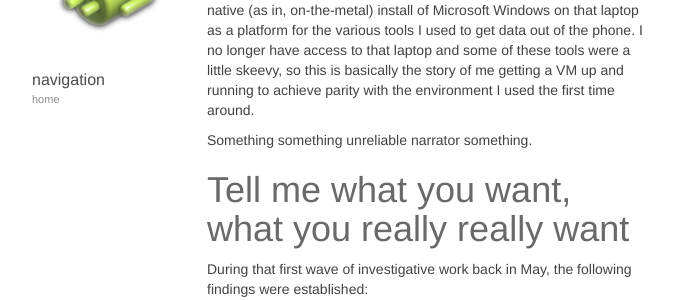
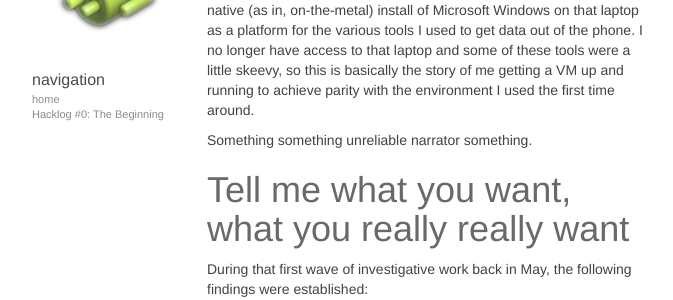
Before and after one commit to mattboyer/PYaffs, a Jekyll site: the page built from _posts/2014-07-16-Hacklog#1.md, in a window 1280 px wide and 900 px high. Shown: the part 340-640 px from the top of the window, without its empty margins (273-946 px from the left). Built offline with Jekyll 4.4.1, drawn with Linux system fonts in a browser that asks for light colours; nearby versions of some CDN libraries; library files that are not in the unit come from our copies; Markdown is read by kramdown in place of the engine named in the settings.

Commit message:
Layout fixes and x-post linkage

```diff
--- a/_layouts/default.html
+++ b/_layouts/default.html
@@ -3,7 +3,7 @@
     <head>
         <meta charset="utf-8">
         <meta http-equiv="X-UA-Compatible" content="IE=edge,chrome=1">
-		<title>{% if page.title %} {{ page.title }} {% else %} {{ site.name }} {% endif %}</title>
+	<title>{% if page.title %} {{ site.name }} - {{ page.title }} {% else %} {{ site.name }} {% endif %}</title>
 	    <meta http-equiv="X-UA-Compatible" content="IE=edge">
 	    <meta name="viewport" content="width=device-width, initial-scale=1">
 
@@ -37,6 +37,14 @@
 					{{ site.about }}
 				</div>
 				{% endif %}
+
+				{% if page.next %}
+				<a class="about" href="{{ site.baseurl }}{{ page.next.url }}">{{ page.next.title }}</a>
+				{% endif %}
+
+				{% if page.previous %}
+				<a class="about" href="{{ site.baseurl }}{{ page.previous.url }}">{{ page.previous.title }}</a>
+				{% endif %}
 			</div>
 
 			<div class="col-sm-8 col-offset-1">
```
